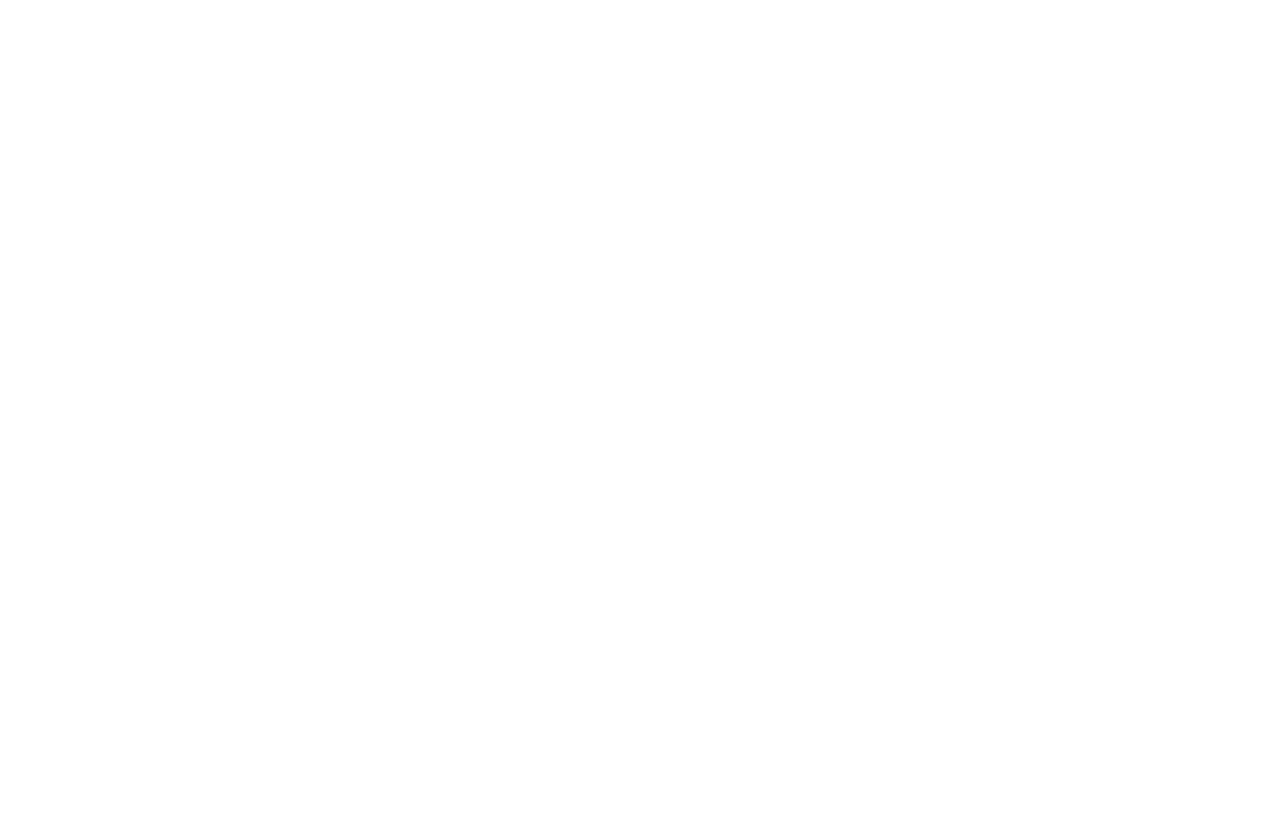
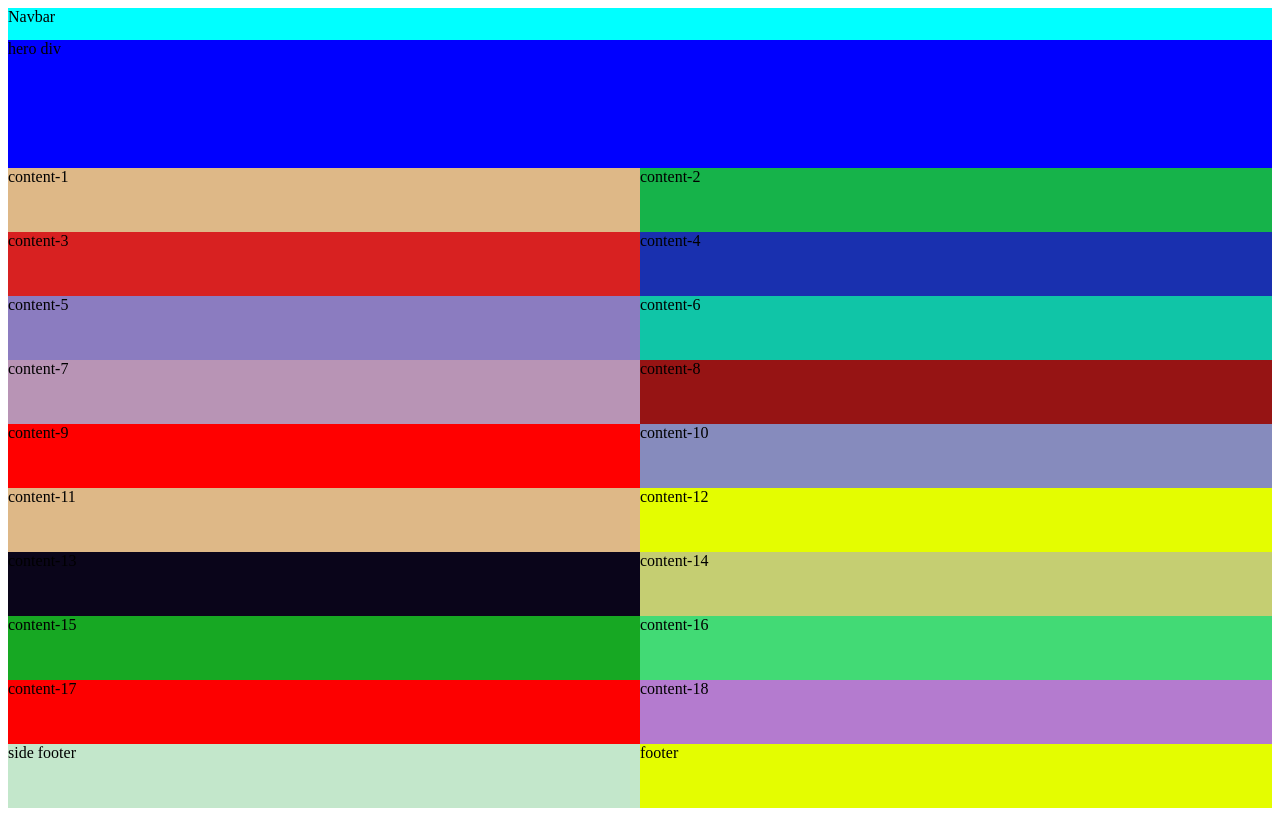
Before and after one commit to joajimenez/why.do, a plain HTML site: page index.html in a window 1280 px wide. Drawn offline with Linux system fonts and the light colour scheme.

Commit message:
inital grid layout

```diff
--- a/css/style.css
+++ b/css/style.css
@@ -0,0 +1,129 @@
+.container {
+    display: grid;
+    height: 100vh;
+grid-template-columns: 1fr 1fr;
+grid-template-rows: 0.5fr 2fr 1fr 1fr 1fr 1fr 1fr 1fr 1fr 1fr 1fr 1fr;
+grid-template-areas:
+"navbar navbar"
+"hero-div hero-div"
+"content-1 content-2"
+"content-3 content-4"
+"content-5 content-6"
+"content-7 content-8"
+"content-9 content-10"
+"content-11 content-12"
+"content-13 content-14"
+"content-15 content-16"
+"content-17 content-18"
+"side-footer footer"
+;
+}
+
+.navbar {
+    grid-area: navbar;
+    background-color: aqua;
+}
+
+.hero-div {
+    grid-area: hero-div;
+    background-color: blue;
+}
+
+.content-1 {
+    grid-area: content-1;
+    background-color:burlywood
+}
+
+.content-2 {
+    grid-area: content-2;
+    background-color:rgb(22, 179, 74);
+}
+
+
+.content-3 {
+    grid-area: content-3;
+    background-color:rgb(216, 33, 33)
+}
+
+.content-4 {
+    grid-area: content-4;
+    background-color:rgb(25, 48, 175)
+}
+
+.content-5 {
+    grid-area: content-5;
+    background-color:rgb(139, 124, 192)
+}
+.content-6 {
+    grid-area: content-6;
+    background-color:rgb(16, 197, 167)
+}
+.content-7 {
+    grid-area: content-7;
+    background-color:rgb(184, 148, 181)
+}
+
+.content-8 {
+    grid-area: content-8;
+    background-color:rgb(150, 20, 20)
+}
+
+.content-9 {
+    grid-area: content-9;
+    background-color:rgb(255, 0, 0)
+}
+
+.content-10 {
+    grid-area: content-10;
+    background-color:rgb(134, 139, 189)
+}
+
+.content-11 {
+    grid-area: content-11;
+    background-color:burlywood
+}
+
+.content-12 {
+    grid-area: content-12;
+    background-color:rgb(228, 253, 0)
+}
+
+.content-13 {
+    grid-area: content-13;
+    background-color:rgb(10, 5, 26)
+}
+
+.content-14 {
+    grid-area: content-14;
+    background-color:rgb(197, 206, 114)
+}
+
+.content-15 {
+    grid-area: content-15;
+    background-color:rgb(23, 168, 35)
+}
+
+.content-16 {
+    grid-area: content-16;
+    background-color:rgb(66, 218, 117)
+}
+
+.content-17 {
+    grid-area: content-17;
+    background-color:rgb(253, 0, 0)
+}
+
+.content-18 {
+    grid-area: content-18;
+    background-color:rgb(180, 123, 207)
+}
+
+.side-footer {
+    grid-area: side-footer;
+    background-color:rgba(92, 190, 113, 0.363)
+}
+
+footer {
+    grid-area: footer;
+    background-color:rgb(228, 253, 0)
+}
--- a/index.html
+++ b/index.html
@@ -8,6 +8,31 @@
     <title>Why Dominican Republic</title>
   </head>
   <body>
+    <div class="container">
+      <nav class="navbar">Navbar</nav>
+      <div class="hero-div">hero div</div>
+      <div class="content-1">content-1</div>
+      <div class="content-2">content-2</div>
+      <div class="content-3">content-3</div>
+      <div class="content-4">content-4</div>
+      <div class="content-5">content-5</div>
+      <div class="content-6">content-6</div>
+      <div class="content-7">content-7</div>
+      <div class="content-8">content-8</div>
+      <div class="content-9">content-9</div>
+      <div class="content-10">content-10</div>
+      <div class="content-11">content-11</div>
+      <div class="content-12">content-12</div>
+      <div class="content-13">content-13</div>
+      <div class="content-14">content-14</div>
+      <div class="content-15">content-15</div>
+      <div class="content-16">content-16</div>
+      <div class="content-17">content-17</div>
+      <div class="content-18">content-18</div>
+      <div class="side-footer">side footer</div>
+      <footer>footer</footer>
+    </div>
+
     <script src="/js/script.js"></script>
   </body>
 </html>
```
